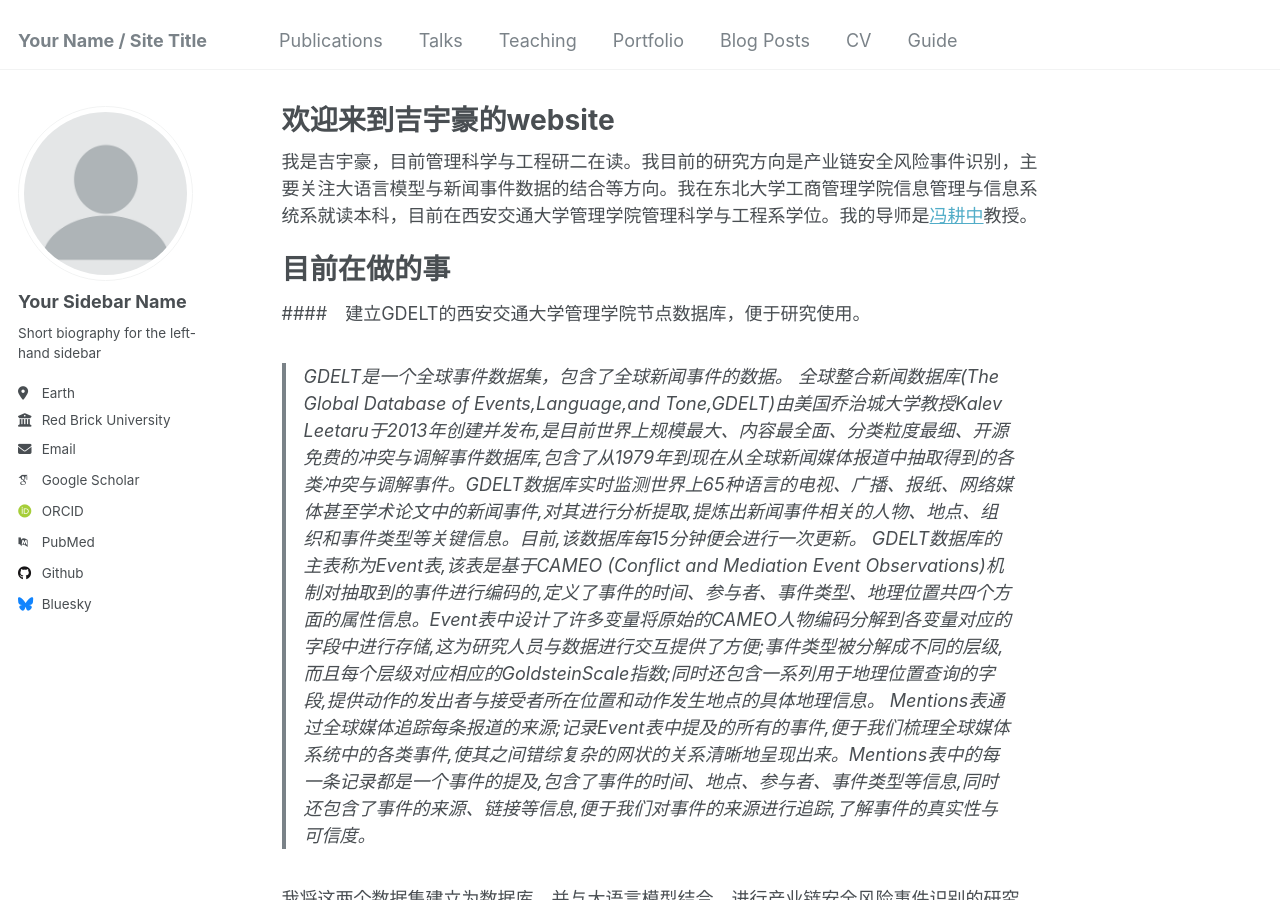
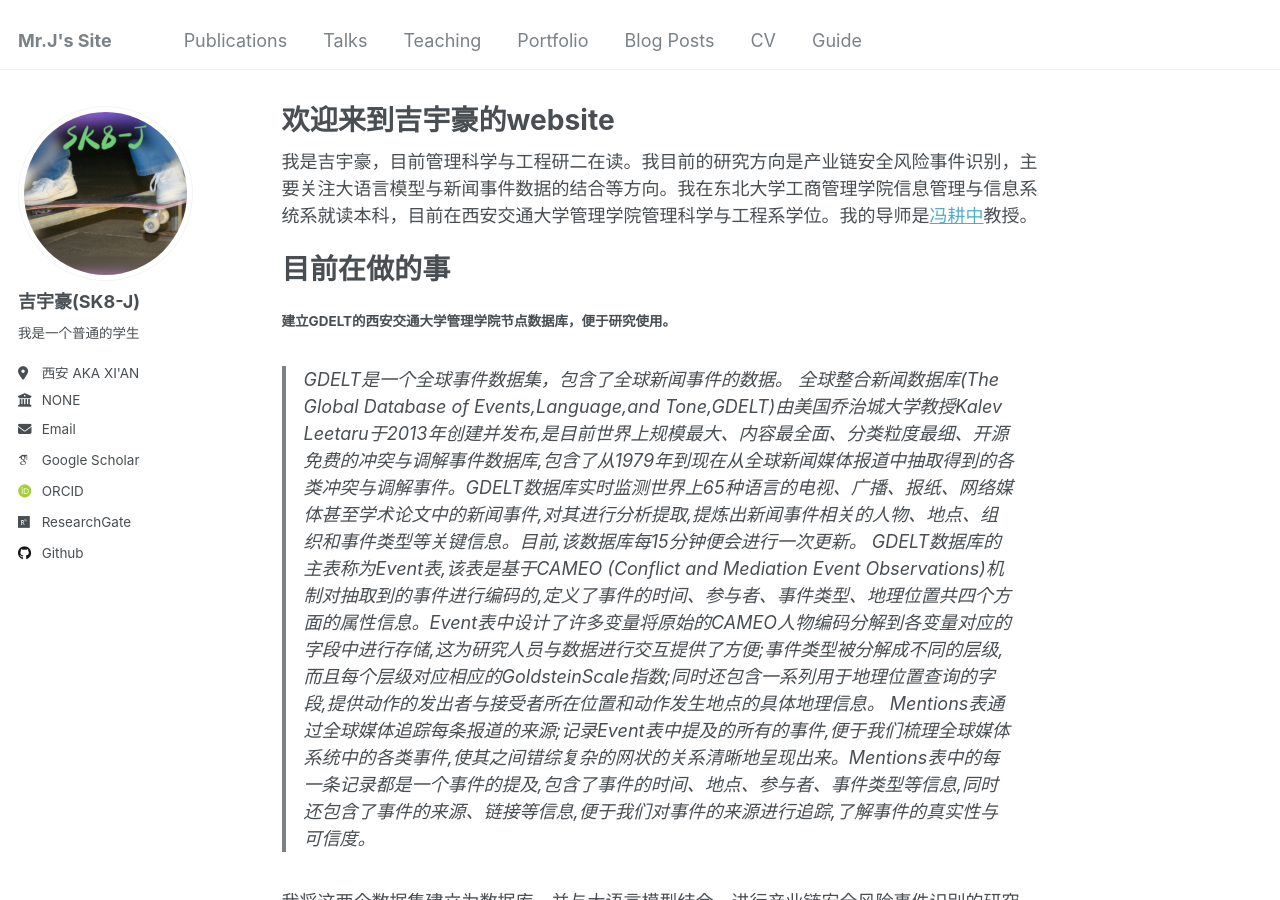
Before and after one commit to SK8-j/SK8-J.github.io, a Jekyll site: the page built from _pages/about.md, in a window 1280 px wide and 900 px high. Built offline with Jekyll 4.4.1, drawn with Linux system fonts in a browser that asks for light colours; some web fonts are replaced; some of the changed text lies outside the part shown.

Commit message:
更新侧边栏和头像

```diff
--- a/_config.yml
+++ b/_config.yml
@@ -7,14 +7,14 @@
 # server process.
 
 # Basic Site Settings
-locale                   : "en-US"
-title                    : "Your Name / Site Title"
+locale                   : "zn-CH"
+title                    : "Mr.J's Site"
 title_separator          : "-"
-name                     : &name "Your Name"
-description              : &description "personal description"
-url                      : https://academicpages.github.io # the base hostname & protocol for your site e.g. "https://mmistakes.github.io"
+name                     : &name "吉宇豪"
+description              : &description "这里是我的空间"
+url                      : https://sk8-j.github.io/ # the base hostname & protocol for your site e.g. "https://mmistakes.github.io"
 baseurl                  : "" # the subpath of your site, e.g. "/blog"
-repository               : "academicpages/academicpages.github.io"
+repository               : "sk8-j.github.io/"
 
 # Site Author - The following control what appear as part of the author content on the side bar.
 #               If a field is blank the icon and link will not appear, otherwise it will be shown.
@@ -22,34 +22,34 @@ repository               : "academicpages/academicpages.github.io"
 author:
   # Biographic information
   avatar           : "profile.png"
-  name             : "Your Sidebar Name"
+  name             : "吉宇豪(SK8-J)"
   pronouns         : # example: "she/her"
-  bio              : "Short biography for the left-hand sidebar"
-  location         : "Earth"
-  employer         : "Red Brick University"
+  bio              : "我是一个普通的学生"
+  location         : "西安 AKA XI'AN"
+  employer         : "NONE"
   uri              : # URL
-  email            : "none@example.org"
+  email            : "1905955545@qq.com"
 
   # Academic websites
   arxiv            : # URL - Update with the correct link to your profile
-  googlescholar    : "https://scholar.google.com/citations?user=PS_CX0AAAAAJ"
+  googlescholar    : "https://scholar.google.cz/citations?user=SttIJh8AAAAJ&hl=zh-CN"
   impactstory      : # URL
-  orcid            : "http://orcid.org/yourorcidurl"
+  orcid            : "https://orcid.org/0000-0003-1312-7724"
   semantic         : # URL
-  pubmed           : "https://www.ncbi.nlm.nih.gov/pubmed/?term=john+snow"
-  researchgate     : # URL
+  pubmed           : # "https://www.ncbi.nlm.nih.gov/pubmed/?term=john+snow"
+  researchgate     : "https://www.researchgate.net/profile/Yuhao-Ji-8"
   scopus           : # URL
 
   # Repositories and software development
   bitbucket        : # Username - Update with your username on the site
   codepen          : # Username
   dribbble         : # Username
-  github           : "academicpages"
+  github           : "sk8-j" # Username
   kaggle           : # Username
   stackoverflow    : # User number or user number and name (i.e., use "1" or "1/jeff-atwood")
 
   # Social media
-  bluesky          : "bsky.app" # Replace this with you Bluesky username
+  bluesky          : #"bsky.app" # Replace this with you Bluesky username
   facebook         : # Username
   flickr           : # Username
   foursquare       : # Username
--- a/_pages/about.md
+++ b/_pages/about.md
@@ -12,7 +12,7 @@ redirect_from:
 目前在做的事
 ======
 
-####　建立GDELT的西安交通大学管理学院节点数据库，便于研究使用。
+#### 建立GDELT的西安交通大学管理学院节点数据库，便于研究使用。
 > GDELT是一个全球事件数据集，包含了全球新闻事件的数据。
 > 全球整合新闻数据库(The Global Database of Events,Language,and Tone,GDELT)由美国乔治城大学教授Kalev Leetaru于2013年创建并发布,是目前世界上规模最大、内容最全面、分类粒度最细、开源免费的冲突与调解事件数据库,包含了从1979年到现在从全球新闻媒体报道中抽取得到的各类冲突与调解事件。GDELT数据库实时监测世界上65种语言的电视、广播、报纸、网络媒体甚至学术论文中的新闻事件,对其进行分析提取,提炼出新闻事件相关的人物、地点、组织和事件类型等关键信息。目前,该数据库每15分钟便会进行一次更新。
 > GDELT数据库的主表称为Event表,该表是基于CAMEO (Conflict and Mediation Event Observations)机制对抽取到的事件进行编码的,定义了事件的时间、参与者、事件类型、地理位置共四个方面的属性信息。Event表中设计了许多变量将原始的CAMEO人物编码分解到各变量对应的字段中进行存储,这为研究人员与数据进行交互提供了方便;事件类型被分解成不同的层级,而且每个层级对应相应的GoldsteinScale指数;同时还包含一系列用于地理位置查询的字段,提供动作的发出者与接受者所在位置和动作发生地点的具体地理信息。
@@ -23,14 +23,14 @@ redirect_from:
 已经做了的事
 ======
 
-##### 开发编程相关
+ **开发编程相关**
 - [x] python数据分析、数据爬取、数据可视化、自然语言处理
 - [x] Vue.js前端开发、Flask后端开发、MySQL数据库开发
 - --
-##### 部署相关
+ **部署相关**
 - [X] 服务器的搭建、域名的购买与解析
 - --
-##### 视效制作相关
+ **视效制作相关**
 - [x] Adobe After Effects视频特效制作、Adobe Premiere视频剪辑、Adobe Photoshop图片处理
 - [X] Blender动画制作、实景合成
 
```
Also changed, not shown: images/profile.png, 1 other file.
